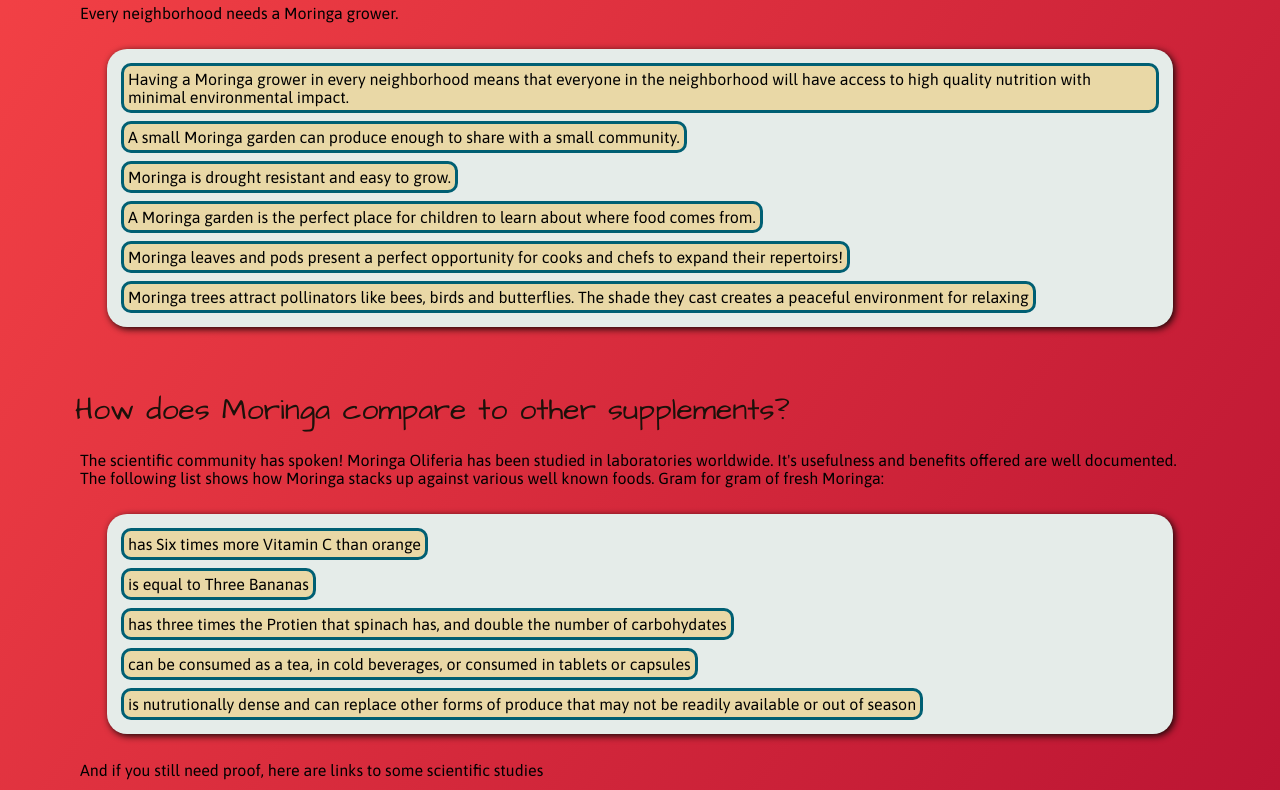
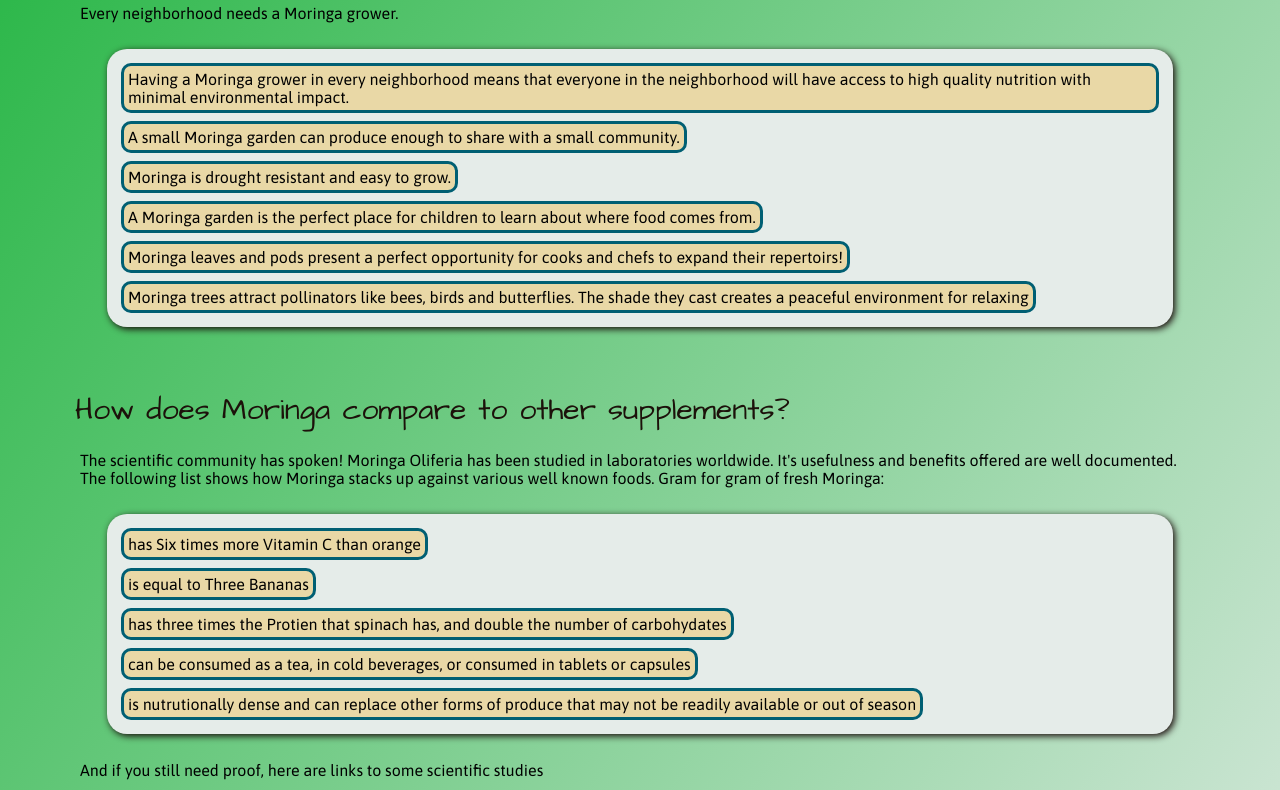
Before and after one commit to dmcsvoices/RainbowMoringaBasicWebsite, a website: page public/index.html in a window 1280 px wide. Shown: the part 593-1383 px from the top of the page. Drawn offline with Linux system fonts and the light colour scheme; a web font is replaced by a local one.

Commit message:
changed background gradient color

```diff
--- a/public/css/style.css
+++ b/public/css/style.css
@@ -10,7 +10,7 @@
 
 body {
     /*background-color: rgb(148, 210, 189);*/
-    background-image: linear-gradient(to bottom right, rgb(254, 74, 73), rgb(178, 13, 48));
+    background-image: linear-gradient(to bottom right, rgb(11, 174, 45), rgb(229, 236, 233));
 }
 
 
```
